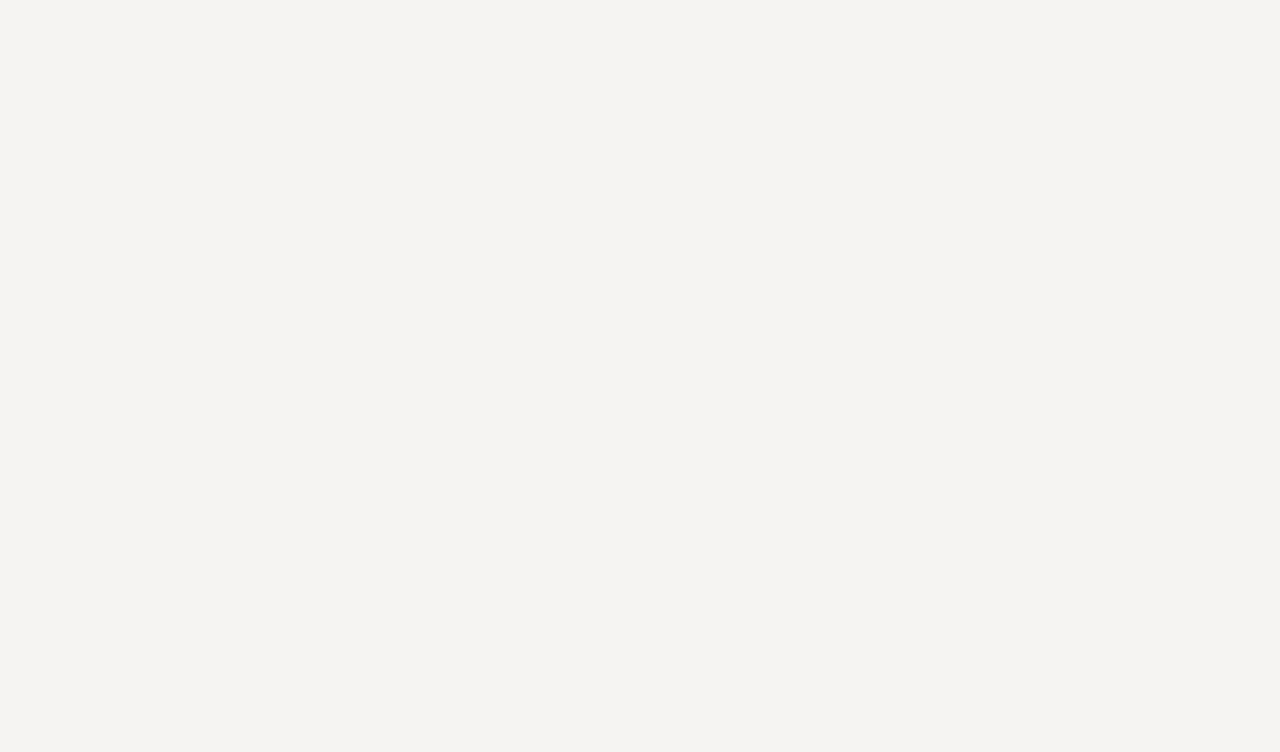
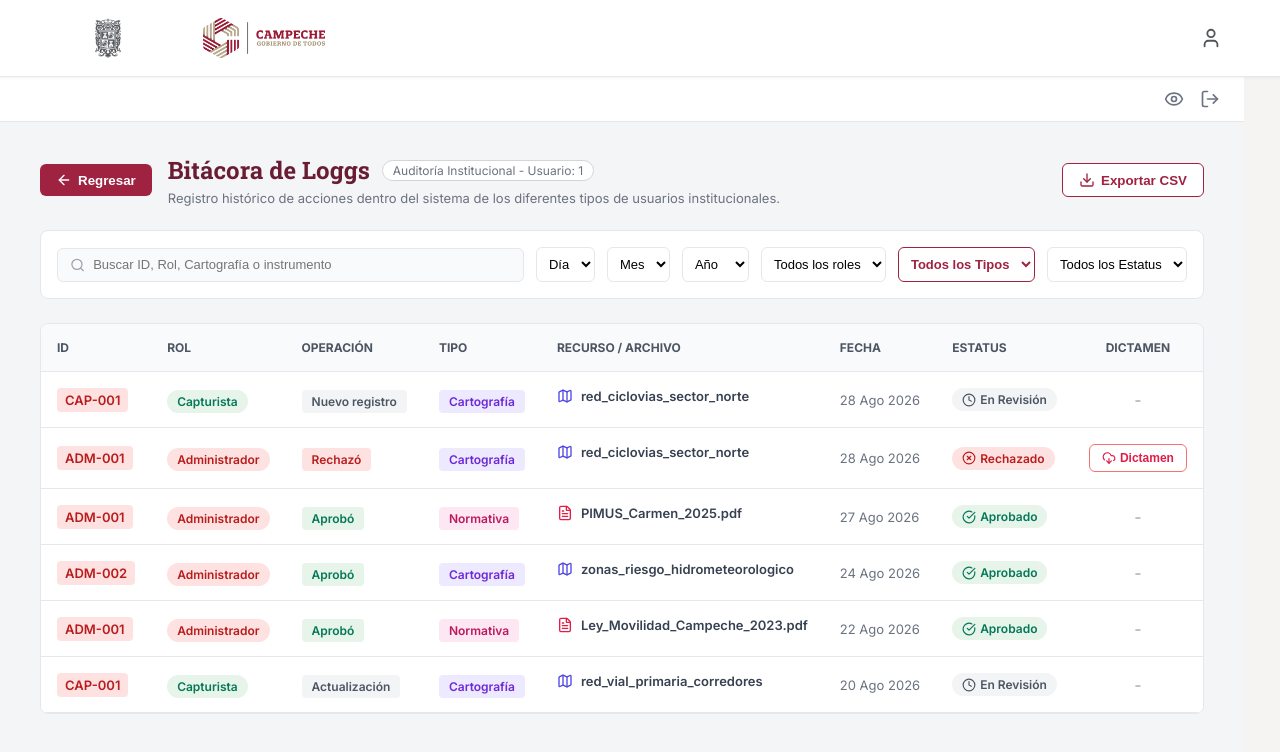
Before and after one commit to roizunza/SESIM_Frontend, a React (Vite) app: page /logs/auditora/1 in a window 1280 px wide. Before the commit this address had no page. Shown: the top 752 px of the page. Built offline with nearby package versions, Linux system fonts and the light colour scheme.

Commit message:
implementación de la función de logs en el perfil de auditora

```diff
--- a/src/App.jsx
+++ b/src/App.jsx
@@ -11,45 +11,31 @@ import Administracion from './pages/Administracion';
 /* Layout administrativo y sus vistas */
 import AdminLayout from './components/plataforma/AdminLayout';
 import AdminMapViewer from './components/geovisor/AdminMapViewer';
-
 import AdministradorLayout from './components/perfiles/administradora/AdministradorLayout';
 
-/* Componentes de Bitácora*/
+/* Componentes de Bitacora */
 import BitacoraLogs from './components/Bitacora/BitacoraLogs';
-
 
 function App() {
   return (
     <Routes>
-      {/* BLOQUE 1: Vistas publicas (Renderizan Header, Navbar y Footer) */}
       <Route path="/" element={<Plataforma />}>
         <Route index element={<Inicio />} />
-
-        {/* Aquí entra tu mapa directamente, sin intermediarios */}
         <Route path="geovisor" element={<MapViewer />} />
-
-        {/* Aquí entra la vista en construcción */}
         <Route path="monitoreo" element={<MonitoreoIndicadores />} />
-
-        {/* Ruta oculta para que el botón de login funcione */}
         <Route path="admin" element={<Administracion />} />
       </Route>
 
-      {/* BLOQUE 2: Vistas institucionales (Renderizan AdminLayout sin Navbar publico) */}
       <Route path="/admin-visor" element={<AdminLayout />}>
         <Route index element={<AdminMapViewer />} />
       </Route>
 
-      {/* BLOQUE 3: Nueva Ruta de Auditoría y Control - Perfil Administradora */}
       <Route path="/admin-control" element={<AdministradorLayout />} />
 
-      {/* BLOQUE 4: Rutas de Bitácora (Envueltas en AdminLayout para mantener el Header) */}
       <Route element={<AdminLayout />}>
-        {/* Vista personal del capturista */}
-        <Route path="/logs/user/:userId" element={<BitacoraLogs />} />
-
-        {/* Vista global de la administradora (por ahora reutilizamos el mismo componente) */}
-        <Route path="/logs/global" element={<BitacoraLogs />} />
+        <Route path="/logs/capturista/:userId" element={<BitacoraLogs />} />
+        <Route path="/logs/administradora/:userId" element={<BitacoraLogs />} />
+        <Route path="/logs/auditora/:userId" element={<BitacoraLogs />} />
       </Route>
     </Routes>
   );
--- a/src/components/Bitacora/BitacoraLogs.jsx
+++ b/src/components/Bitacora/BitacoraLogs.jsx
@@ -1,129 +1,266 @@
-import React from 'react';
+import React, { useState } from 'react';
 import { useParams, useNavigate } from 'react-router-dom';
-import { ArrowLeft, UploadCloud, CheckCircle, XCircle, Clock, FileText } from 'lucide-react';
-import '../perfiles/auditora/Auditor.css'; /* Importamos los estilos del timeline que ya hicimos */
+import { ArrowLeft, Download, Search, Eye, LogOut, Map, FileText, Clock, XCircle, CheckCircle, DownloadCloud } from 'lucide-react';
+import '../perfiles/auditora/Auditor.css';
 
 const mockLogs = [
   {
-    id: 1,
-    type: 'upload',
-    date: '18 Ago 2026, 10:15',
-    layer: 'pimus_municipio_carmen',
-    action: 'Carga inicial del archivo .geojson y metadatos.',
-    status: 'Borrador',
-    comment: null
+    id: 'CAP-001',
+    rol: 'Capturista',
+    operacion: 'Nuevo registro',
+    tipo: 'Cartografía',
+    archivo: 'red_ciclovias_sector_norte',
+    fecha: '28 Ago 2026',
+    estatus: 'En Revisión',
+    dictamen: false
   },
   {
-    id: 2,
-    type: 'submit',
-    date: '18 Ago 2026, 11:30',
-    layer: 'pimus_municipio_carmen',
-    action: 'Capa enviada a revisión institucional.',
-    status: 'En Revisión',
-    comment: null
+    id: 'ADM-001',
+    rol: 'Administrador',
+    operacion: 'Rechazó',
+    tipo: 'Cartografía',
+    archivo: 'red_ciclovias_sector_norte',
+    fecha: '28 Ago 2026',
+    estatus: 'Rechazado',
+    dictamen: true
   },
   {
-    id: 3,
-    type: 'reject',
-    date: '19 Ago 2026, 09:45',
-    layer: 'pimus_municipio_carmen',
-    action: 'La administradora rechazó la capa.',
-    status: 'Rechazado',
-    comment: 'La tabla de atributos no coincide con el diccionario de datos. Falta el campo cve_ent.'
+    id: 'ADM-001',
+    rol: 'Administrador',
+    operacion: 'Aprobó',
+    tipo: 'Normativa',
+    archivo: 'PIMUS_Carmen_2025.pdf',
+    fecha: '27 Ago 2026',
+    estatus: 'Aprobado',
+    dictamen: false
   },
   {
-    id: 4,
-    type: 'upload',
-    date: '19 Ago 2026, 14:20',
-    layer: 'pimus_municipio_carmen',
-    action: 'Se subió la corrección tabular de la capa.',
-    status: 'En Revisión',
-    comment: null
+    id: 'ADM-002',
+    rol: 'Administrador',
+    operacion: 'Aprobó',
+    tipo: 'Cartografía',
+    archivo: 'zonas_riesgo_hidrometeorologico',
+    fecha: '24 Ago 2026',
+    estatus: 'Aprobado',
+    dictamen: false
   },
   {
-    id: 5,
-    type: 'approve',
-    date: '20 Ago 2026, 10:00',
-    layer: 'pimus_municipio_carmen',
-    action: 'Capa aprobada y publicada en el tablero operativo.',
-    status: 'Aprobado',
-    comment: null
+    id: 'ADM-001',
+    rol: 'Administrador',
+    operacion: 'Aprobó',
+    tipo: 'Normativa',
+    archivo: 'Ley_Movilidad_Campeche_2023.pdf',
+    fecha: '22 Ago 2026',
+    estatus: 'Aprobado',
+    dictamen: false
+  },
+  {
+    id: 'CAP-001',
+    rol: 'Capturista',
+    operacion: 'Actualización',
+    tipo: 'Cartografía',
+    archivo: 'red_vial_primaria_corredores',
+    fecha: '20 Ago 2026',
+    estatus: 'En Revisión',
+    dictamen: false
   }
 ];
 
-export default function UserLogs() {
+export default function BitacoraLogs() {
   const { userId } = useParams();
   const navigate = useNavigate();
+  const [searchTerm, setSearchTerm] = useState('');
 
-  /* Funcion para asignar el icono correcto segun el tipo de accion */
-  const getLogIcon = (type) => {
-    switch (type) {
-      case 'upload':
-      case 'submit': return <div className="timeline-icon" style={{ background: 'var(--status-revision)', color: '#fff' }}><UploadCloud size={16} /></div>;
-      case 'reject': return <div className="timeline-icon" style={{ background: 'var(--status-rechazado)', color: '#fff' }}><XCircle size={16} /></div>;
-      case 'approve': return <div className="timeline-icon" style={{ background: 'var(--status-aprobado)', color: '#fff' }}><CheckCircle size={16} /></div>;
-      default: return <div className="timeline-icon" style={{ background: 'var(--c-gray-md)', color: '#fff' }}><Clock size={16} /></div>;
+  const getRolStyle = (rol) => {
+    if (rol === 'Capturista') return { bg: '#E6F4EA', color: '#047857' };
+    return { bg: '#FEE2E2', color: '#B91C1C' };
+  };
+
+  const getOperacionStyle = (op) => {
+    if (op === 'Rechazó') return { bg: '#FEE2E2', color: '#B91C1C' };
+    if (op === 'Aprobó') return { bg: '#E6F4EA', color: '#047857' };
+    return { bg: '#F3F4F6', color: '#4B5563' };
+  };
+
+  const getTipoStyle = (tipo) => {
+    if (tipo === 'Cartografía') return { bg: '#EDE9FE', color: '#6D28D9' };
+    return { bg: '#FCE7F3', color: '#BE185D' };
+  };
+
+  const getEstatusBadge = (estatus) => {
+    switch (estatus) {
+      case 'Rechazado':
+        return (
+          <span style={{ display: 'inline-flex', alignItems: 'center', gap: '4px', background: '#FEE2E2', color: '#B91C1C', padding: '4px 10px', borderRadius: '12px', fontSize: '12px', fontWeight: '600' }}>
+            <XCircle size={14} /> Rechazado
+          </span>
+        );
+      case 'Aprobado':
+        return (
+          <span style={{ display: 'inline-flex', alignItems: 'center', gap: '4px', background: '#E6F4EA', color: '#047857', padding: '4px 10px', borderRadius: '12px', fontSize: '12px', fontWeight: '600' }}>
+            <CheckCircle size={14} /> Aprobado
+          </span>
+        );
+      default:
+        return (
+          <span style={{ display: 'inline-flex', alignItems: 'center', gap: '4px', background: '#F3F4F6', color: '#4B5563', padding: '4px 10px', borderRadius: '12px', fontSize: '12px', fontWeight: '600' }}>
+            <Clock size={14} /> En Revisión
+          </span>
+        );
     }
   };
 
   return (
-    <div style={{ minHeight: '100vh', background: 'var(--c-bg)', padding: '40px 24px' }}>
+    <div style={{ minHeight: '100vh', background: '#F4F5F7', fontFamily: 'var(--font-body)' }}>
 
-      <div style={{ maxWidth: '800px', margin: '0 auto' }}>
-
-        {/* Encabezado y Navegacion */}
-        <div style={{ display: 'flex', justifyContent: 'space-between', alignItems: 'center', marginBottom: '32px' }}>
-          <div>
-            <h2 style={{ margin: '0 0 8px 0', fontSize: '24px', color: 'var(--c-guinda-dk)' }}>Historial de Actividad</h2>
-            <p style={{ margin: 0, color: 'var(--text-secondary)', fontSize: '14px' }}>Mostrando registros para el usuario: <strong>{userId}</strong></p>
+      <div style={{ background: '#fff', padding: '12px 24px', display: 'flex', justifyContent: 'flex-end', borderBottom: '1px solid #E5E7EB' }}>
+        <div style={{ display: 'flex', gap: '16px', color: '#6B7280' }}>
+          <Eye size={20} style={{ cursor: 'pointer' }} />
+          <LogOut size={20} style={{ cursor: 'pointer' }} onClick={() => navigate('/')} />
+        </div>
       </div>
 
+      <div style={{ padding: '32px 40px', maxWidth: '1400px', margin: '0 auto' }}>
+
+        <div style={{ display: 'flex', justifyContent: 'space-between', alignItems: 'center', marginBottom: '24px' }}>
+          <div style={{ display: 'flex', alignItems: 'center', gap: '16px' }}>
             <button
-            className="btn-base btn-secondary"
               onClick={() => navigate(-1)}
-            style={{ width: 'auto' }}
+              style={{ display: 'flex', alignItems: 'center', gap: '6px', background: '#9F2241', color: '#fff', border: 'none', padding: '8px 16px', borderRadius: '6px', fontWeight: '600', cursor: 'pointer' }}
             >
-            <ArrowLeft size={16} /> Regresar al Tablero
+              <ArrowLeft size={16} /> Regresar
+            </button>
+
+            <div>
+              <div style={{ display: 'flex', alignItems: 'center', gap: '12px' }}>
+                <h1 style={{ margin: 0, fontSize: '24px', color: '#691C32', fontFamily: 'var(--font-heading)', fontWeight: 'bold' }}>Bitácora de Loggs</h1>
+                <span style={{ border: '1px solid #D1D5DB', padding: '2px 10px', borderRadius: '16px', fontSize: '12px', color: '#6B7280', background: '#fff' }}>
+                  Auditoría Institucional - Usuario: {userId}
+                </span>
+              </div>
+              <p style={{ margin: '4px 0 0 0', color: '#6B7280', fontSize: '13px' }}>
+                Registro histórico de acciones dentro del sistema de los diferentes tipos de usuarios institucionales.
+              </p>
+            </div>
+          </div>
+
+          <button style={{ display: 'flex', alignItems: 'center', gap: '6px', background: '#fff', color: '#9F2241', border: '1px solid #9F2241', padding: '8px 16px', borderRadius: '6px', fontWeight: '600', cursor: 'pointer' }}>
+            <Download size={16} /> Exportar CSV
           </button>
         </div>
 
-        {/* Contenedor Principal del Log */}
-        <div style={{ background: 'var(--c-white)', borderRadius: 'var(--radius-lg)', border: '1px solid var(--border-color)', padding: '32px', boxShadow: 'var(--shadow-sm)' }}>
-
-          <div className="timeline-container" style={{ padding: 0 }}>
-            {/* Iteracion sobre los datos simulados, ordenados de forma descendente (el mas reciente primero) */}
-            {mockLogs.sort((a, b) => b.id - a.id).map((log) => (
-              <div className="timeline-item" key={log.id}>
-                {getLogIcon(log.type)}
-
-                <div className="timeline-content">
-                  <div className="timeline-header">
-                    <span className="timeline-user" style={{ display: 'flex', alignItems: 'center', gap: '6px' }}>
-                      <FileText size={14} color="var(--c-guinda)" /> {log.layer}
-                    </span>
-                    <span className="timeline-date">{log.date}</span>
+        <div style={{ background: '#fff', padding: '16px', borderRadius: '8px', border: '1px solid #E5E7EB', display: 'flex', gap: '12px', alignItems: 'center', marginBottom: '24px', flexWrap: 'wrap' }}>
+          <div style={{ display: 'flex', alignItems: 'center', background: '#F9FAFB', border: '1px solid #E5E7EB', borderRadius: '6px', padding: '8px 12px', flex: 1, minWidth: '250px' }}>
+            <Search size={16} color="#9CA3AF" style={{ marginRight: '8px' }} />
+            <input
+              type="text"
+              placeholder="Buscar ID, Rol, Cartografía o instrumento"
+              style={{ border: 'none', background: 'transparent', outline: 'none', width: '100%', fontSize: '13px' }}
+              value={searchTerm}
+              onChange={(e) => setSearchTerm(e.target.value)}
+            />
           </div>
 
-                  <p style={{ margin: '0 0 8px 0', fontSize: '13px', color: 'var(--text-primary)' }}>
-                    {log.action}
-                  </p>
+          <select className="filter-select" style={{ padding: '8px', border: '1px solid #E5E7EB', borderRadius: '6px', fontSize: '13px', background: '#fff', outline: 'none' }}>
+            <option value="">Día</option>
+            {[...Array(31)].map((_, i) => <option key={i+1} value={i+1}>{i+1}</option>)}
+          </select>
 
-                  <div style={{ display: 'inline-block', padding: '2px 8px', borderRadius: '4px', fontSize: '11px', fontWeight: '600', background: 'var(--c-bg)', color: 'var(--text-secondary)', marginBottom: log.comment ? '12px' : '0' }}>
-                    Estatus actual: {log.status}
+          <select className="filter-select" style={{ padding: '8px', border: '1px solid #E5E7EB', borderRadius: '6px', fontSize: '13px', background: '#fff', outline: 'none' }}>
+            <option value="">Mes</option>
+            {['Ene', 'Feb', 'Mar', 'Abr', 'May', 'Jun', 'Jul', 'Ago', 'Sep', 'Oct', 'Nov', 'Dic'].map(m => <option key={m} value={m}>{m}</option>)}
+          </select>
+
+          <select className="filter-select" style={{ padding: '8px', border: '1px solid #E5E7EB', borderRadius: '6px', fontSize: '13px', background: '#fff', outline: 'none' }}>
+            <option value="">Año</option>
+            {[2023, 2024, 2025, 2026].map(y => <option key={y} value={y}>{y}</option>)}
+          </select>
+
+          <select className="filter-select" style={{ padding: '8px', border: '1px solid #E5E7EB', borderRadius: '6px', fontSize: '13px', background: '#fff', outline: 'none' }}>
+            <option value="todos">Todos los roles</option>
+            <option value="capturista">Capturista</option>
+            <option value="administrador">Administrador</option>
+          </select>
+
+          <select className="filter-select" style={{ padding: '8px', border: '1px solid #9F2241', borderRadius: '6px', fontSize: '13px', background: '#fff', outline: 'none', color: '#9F2241', fontWeight: '600' }}>
+            <option value="todos">Todos los Tipos</option>
+            <option value="cartografia">Cartografía</option>
+            <option value="normativa">Normativa</option>
+          </select>
+
+          <select className="filter-select" style={{ padding: '8px', border: '1px solid #E5E7EB', borderRadius: '6px', fontSize: '13px', background: '#fff', outline: 'none' }}>
+            <option value="todos">Todos los Estatus</option>
+            <option value="aprobados">Aprobados</option>
+            <option value="rechazados">Rechazados</option>
+            <option value="revision">En Revisión</option>
+          </select>
         </div>
 
-                  {log.comment && (
-                    <p className="timeline-comment">
-                      "{log.comment}"
-                    </p>
+        <div style={{ background: '#fff', borderRadius: '8px', border: '1px solid #E5E7EB', overflow: 'hidden' }}>
+          <table style={{ width: '100%', borderCollapse: 'collapse', textAlign: 'left' }}>
+            <thead style={{ background: '#F9FAFB', borderBottom: '1px solid #E5E7EB' }}>
+              <tr>
+                <th style={{ padding: '16px', fontSize: '12px', fontWeight: 'bold', color: '#4B5563' }}>ID</th>
+                <th style={{ padding: '16px', fontSize: '12px', fontWeight: 'bold', color: '#4B5563' }}>ROL</th>
+                <th style={{ padding: '16px', fontSize: '12px', fontWeight: 'bold', color: '#4B5563' }}>OPERACIÓN</th>
+                <th style={{ padding: '16px', fontSize: '12px', fontWeight: 'bold', color: '#4B5563' }}>TIPO</th>
+                <th style={{ padding: '16px', fontSize: '12px', fontWeight: 'bold', color: '#4B5563' }}>RECURSO / ARCHIVO</th>
+                <th style={{ padding: '16px', fontSize: '12px', fontWeight: 'bold', color: '#4B5563' }}>FECHA</th>
+                <th style={{ padding: '16px', fontSize: '12px', fontWeight: 'bold', color: '#4B5563' }}>ESTATUS</th>
+                <th style={{ padding: '16px', fontSize: '12px', fontWeight: 'bold', color: '#4B5563', textAlign: 'center' }}>DICTAMEN</th>
+              </tr>
+            </thead>
+            <tbody>
+              {mockLogs.map((log, index) => {
+                const rolStyle = getRolStyle(log.rol);
+                const opStyle = getOperacionStyle(log.operacion);
+                const tipoStyle = getTipoStyle(log.tipo);
+
+                return (
+                  <tr key={index} style={{ borderBottom: '1px solid #E5E7EB', background: '#fff' }}>
+                    <td style={{ padding: '16px', fontSize: '13px', fontWeight: '600', color: '#B91C1C' }}>
+                      <span style={{ background: '#FEE2E2', padding: '4px 8px', borderRadius: '4px' }}>{log.id}</span>
+                    </td>
+                    <td style={{ padding: '16px' }}>
+                      <span style={{ background: rolStyle.bg, color: rolStyle.color, padding: '4px 10px', borderRadius: '16px', fontSize: '12px', fontWeight: '600' }}>
+                        {log.rol}
+                      </span>
+                    </td>
+                    <td style={{ padding: '16px' }}>
+                      <span style={{ background: opStyle.bg, color: opStyle.color, padding: '4px 10px', borderRadius: '4px', fontSize: '12px', fontWeight: '600' }}>
+                        {log.operacion}
+                      </span>
+                    </td>
+                    <td style={{ padding: '16px' }}>
+                      <span style={{ background: tipoStyle.bg, color: tipoStyle.color, padding: '4px 10px', borderRadius: '4px', fontSize: '12px', fontWeight: '600' }}>
+                        {log.tipo}
+                      </span>
+                    </td>
+                    <td style={{ padding: '16px', fontSize: '13px', color: '#374151', fontWeight: '600', display: 'flex', alignItems: 'center', gap: '8px' }}>
+                      {log.tipo === 'Cartografía' ? <Map size={16} color="#4F46E5" /> : <FileText size={16} color="#E11D48" />}
+                      {log.archivo}
+                    </td>
+                    <td style={{ padding: '16px', fontSize: '13px', color: '#6B7280' }}>{log.fecha}</td>
+                    <td style={{ padding: '16px' }}>
+                      {getEstatusBadge(log.estatus)}
+                    </td>
+                    <td style={{ padding: '16px', textAlign: 'center' }}>
+                      {log.dictamen ? (
+                        <button style={{ background: '#fff', border: '1px solid #F87171', color: '#E11D48', padding: '6px 12px', borderRadius: '6px', fontSize: '12px', fontWeight: '600', cursor: 'pointer', display: 'inline-flex', alignItems: 'center', gap: '4px' }}>
+                          <DownloadCloud size={14} /> Dictamen
+                        </button>
+                      ) : (
+                        <span style={{ color: '#9CA3AF' }}>-</span>
                       )}
-                </div>
-              </div>
-            ))}
+                    </td>
+                  </tr>
+                );
+              })}
+            </tbody>
+          </table>
         </div>
 
       </div>
     </div>
-    </div>
   );
 }
```
Also changed, not shown: src/components/perfiles/auditora/AuditorSidebar.jsx (+6 -30 lines). Lines whose indentation alone changed are shown as unchanged.
